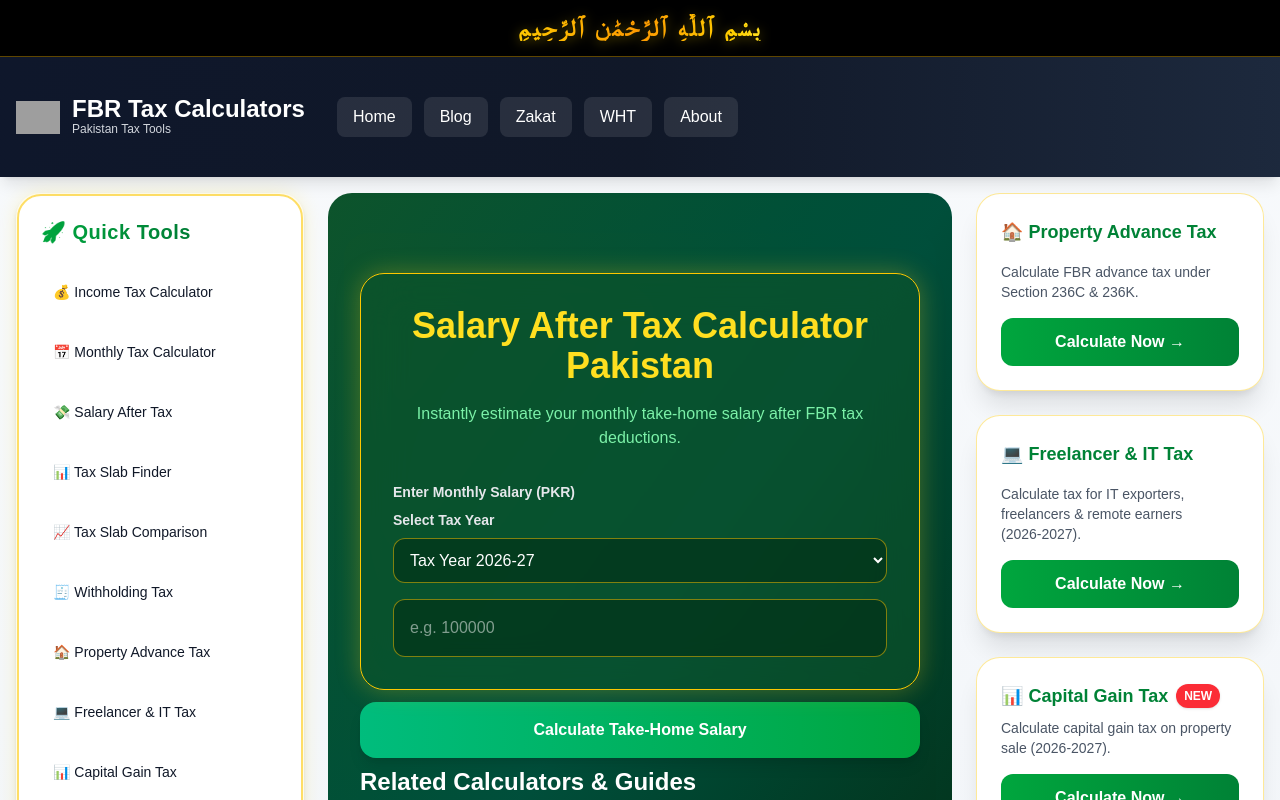
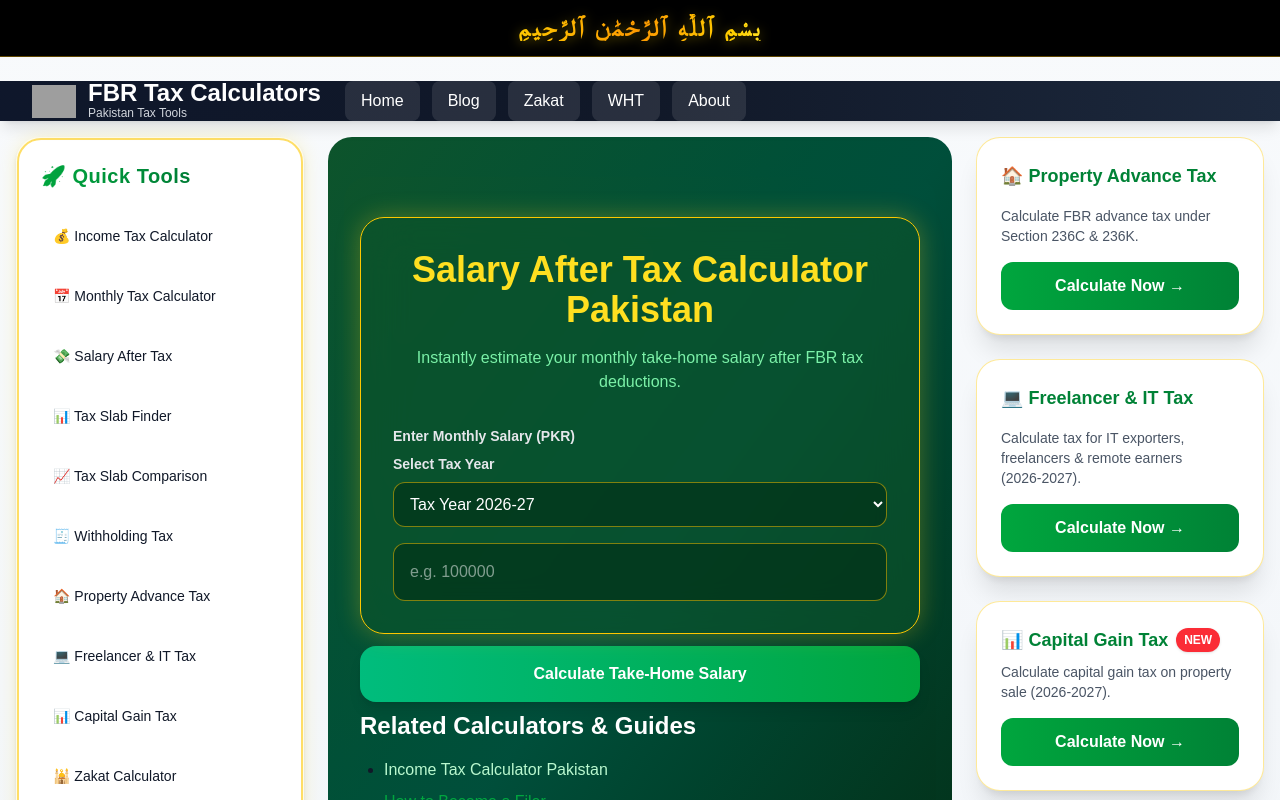
Before and after one commit to muhammadobaid1986/fbrtaxcalculators, a Next.js app: page /salary-after-tax-calculator in a window 1280 px wide. Shown: the top 800 px of the page. Built offline with nearby package versions, Linux system fonts and the light colour scheme; grey boxes are pictures that could not be loaded.

Commit message:
Adjusted layout to full-width balanced structure

```diff
--- a/app/layout.tsx
+++ b/app/layout.tsx
@@ -94,7 +94,7 @@
 
         <nav className="bg-gradient-to-r from-slate-900 via-gray-900 to-slate-800 shadow-lg sticky top-0 z-50">
 
-  <div className="max-w-7xl mx-auto px-3 md:px-4 py-6 md:py-10 flex flex-col md:flex-row gap-8 bg-transparent">
+  <div className="w-full px-4 md:px-6 lg:px-8 flex flex-col md:flex-row gap-6 mt-6">
 
     {/* Logo + Title */}
     <Link
@@ -274,7 +274,7 @@
 </div>
 
   {/* MAIN CONTENT */}
-  <main className="flex-1 min-w-0">
+  <main className="flex-1 min-w-0 max-w-[900px] mx-auto">
     {children}
   </main>
 
```
